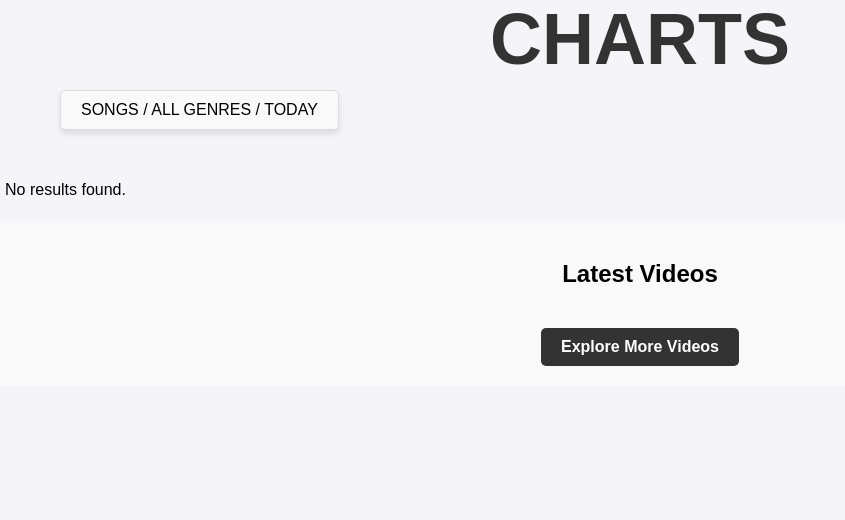
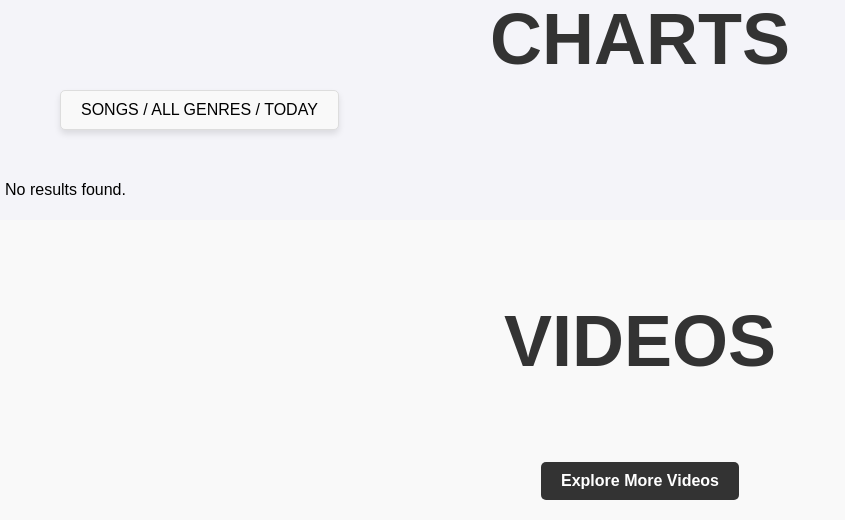
Before and after one commit to mamaliinjas/genius, a Django app: page / in a window 1280 px wide. Shown: the part 328-848 px from the top of the page, without its empty margins (0-845 px from the left). Before the commit the page ends 694 px from the top, so only its background shows below. Run offline with Django 5.2, Linux system fonts and the light colour scheme; data that the repository does not hold is empty; some libraries are stand-ins or nearby versions.

Commit message:
minor chart change

```diff
--- a/myapp/views.py
+++ b/myapp/views.py
@@ -214,7 +214,7 @@ def chart_section(request):
         return JsonResponse({'error': 'invalid type filter'}, status=400)
 
     # Handle genre filtering
-    if genre_filter != 'all' and type_filter in ['song', 'album']:
+    if genre_filter != 'all' and type_filter in ['song', 'album' , 'artist' , 'lyric']:
         queryset = queryset.filter(genre=genre_filter)
 
     # Handle date filtering
--- a/static/css/home.css
+++ b/static/css/home.css
@@ -7,6 +7,14 @@ html {
     background-color: #f9f9f9;
     text-align: center;
 }
+
+.homepage-videos h2 {
+    font-family: 'arial', sans-serif;
+    font-size: 4.5rem;
+    font-weight: bold;
+    color: #333;
+}
+
 
 .video-preview-container {
     display: flex;
--- a/static/js/chart.js
+++ b/static/js/chart.js
@@ -5,8 +5,7 @@ document.addEventListener("DOMContentLoaded", function () {
     let selectedFilters = { type: "song", genre: "all", time: "all" };
 
     function updateFilterButtonText() {
-        filterButton.textContent = `${selectedFilters.type.toUpperCase()} / ${selectedFilters.genre.toUpperCase()} / ${selectedFilters.time.toUpperCase()
-            }`;
+        filterButton.textContent = `${selectedFilters.type.toUpperCase()} / ${selectedFilters.genre.toUpperCase()} / ${selectedFilters.time.toUpperCase()}`;
     }
 
     function fetchChartData() {
--- a/template/home.html
+++ b/template/home.html
@@ -68,7 +68,7 @@
 
 
     <div class="homepage-videos">
-        <h2>Latest Videos</h2>
+        <h2>VIDEOS</h2>
         <div class="video-preview-container">
             {% for video in videos|slice:":3" %} <!-- Display only the first 3 videos -->
             <div class="video-item">
```
